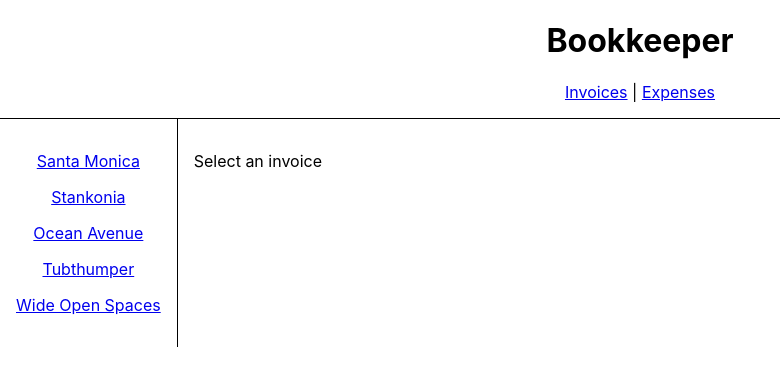
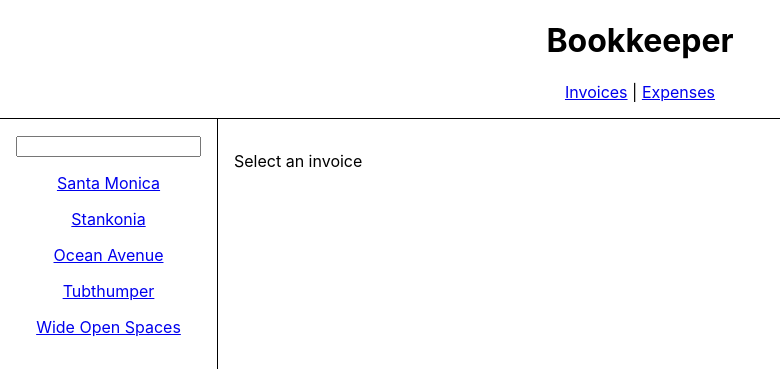
Before and after one commit to gingerheef003/router-tutorial, a React (Create React App) app: page /invoices in a window 1280 px wide. Shown: the top 386 px of the page, without its empty margins (0-780 px from the left). Built offline with nearby package versions, Linux system fonts and the light colour scheme.

Commit message:
search parameters

```diff
--- a/src/routes/invoices.jsx
+++ b/src/routes/invoices.jsx
@@ -1,8 +1,9 @@
 import { getInvoices } from "../data";
-import { NavLink, Outlet } from "react-router-dom";
+import { NavLink, Outlet, useSearchParams } from "react-router-dom";
 
 export default function Invoices() {
     let invoices = getInvoices();
+    let [searchParams, setSearchParams] = useSearchParams();
     return (
         <div style={{ display: "flex" }}>
             <nav
@@ -11,7 +12,26 @@
                     padding: "1rem",
                 }}
             >
-                {invoices.map((invoice) => (
+                <input
+                    value={searchParams.get("filter") || ""}
+                    onChange={(event) => {
+                        let filter = event.target.value;
+                        if (filter) {
+                            setSearchParams({ filter })
+                        }
+                        else {
+                            setSearchParams({});
+                        }
+                    }}
+                />
+                {invoices
+                    .filter((invoice) => {
+                        let filter = searchParams.get("filter");
+                        if (!filter) return true;
+                        let name = invoice.name.toLowerCase();
+                        return name.startsWith(filter.toLowerCase());
+                    })
+                    .map((invoice) => (
                         <NavLink
                             style={({ isActive }) => {
                                 return {
```
Lines whose indentation alone changed are shown as unchanged.
